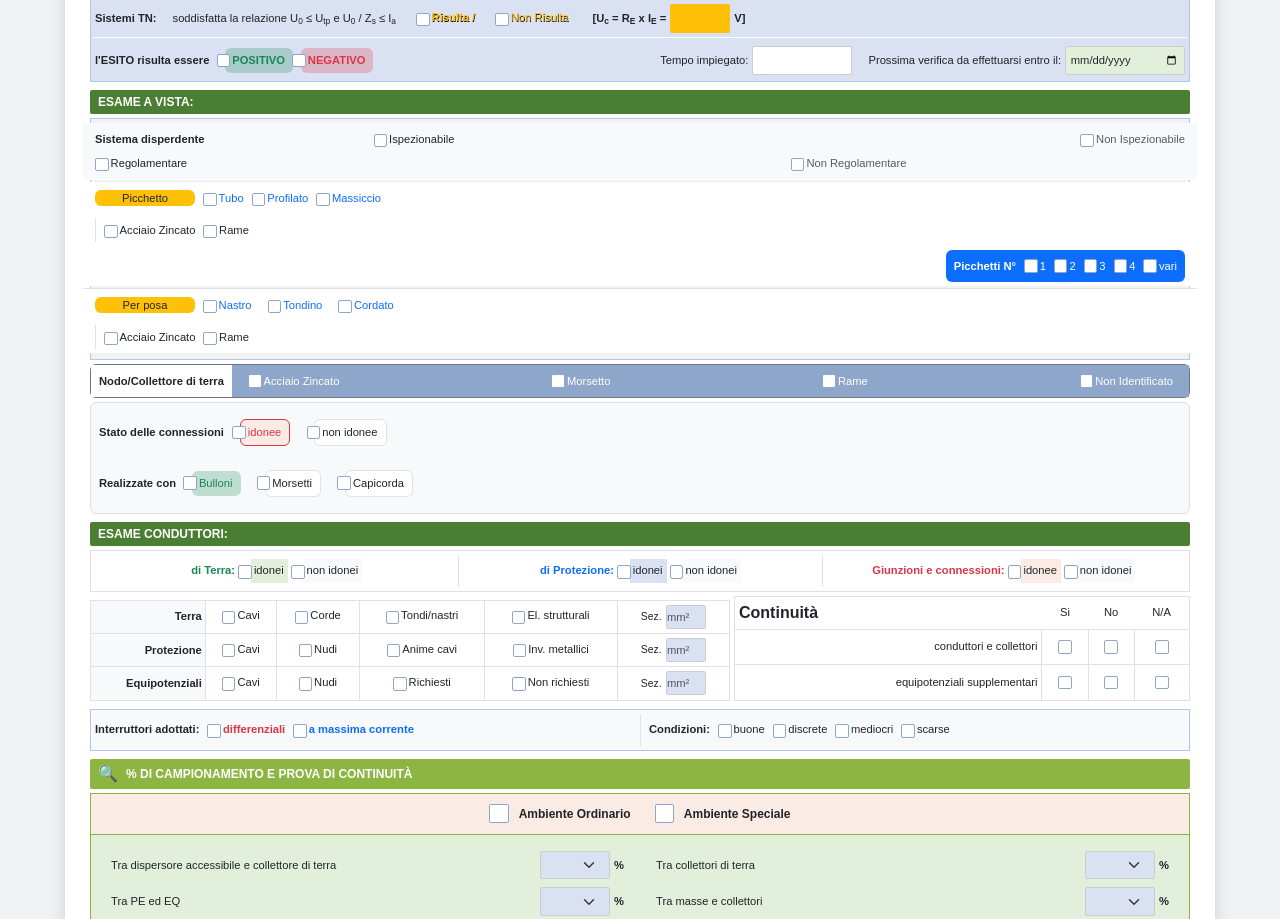
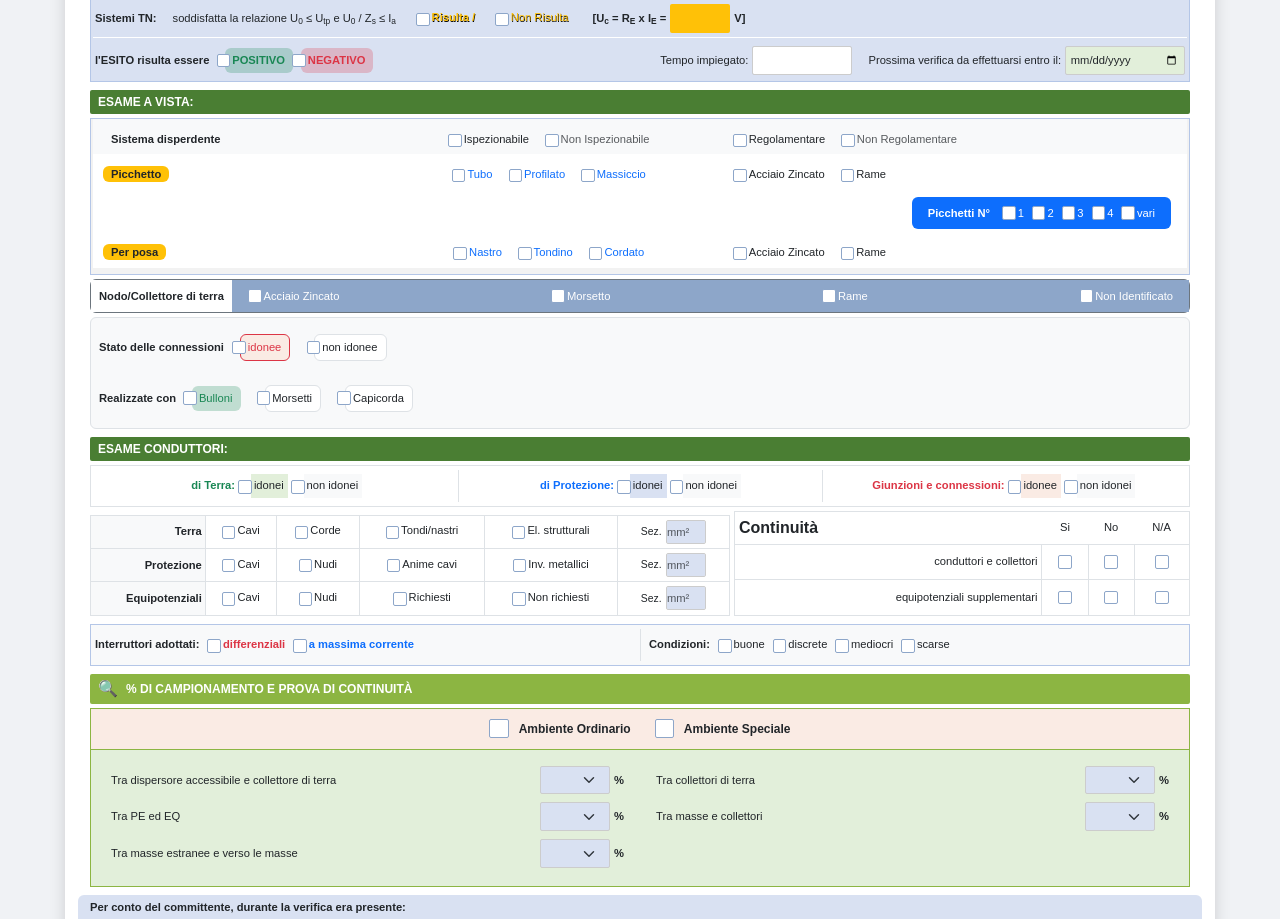
Before and after one commit to ingnunziozza/app-vit, a plain HTML site: page index.html in a window 1280 px wide. Shown: the part 834-1753 px from the top of the page. Drawn offline with nearby package versions, Linux system fonts and the light colour scheme.

Commit message:
Add files via upload

```diff
--- a/index.html
+++ b/index.html
@@ -29,9 +29,9 @@
         .form-check-input {
             width: 0.85rem;
             height: 0.85rem;
-            min-width: 0.85rem; /* Impedisce il rimpicciolimento automatico */
+            min-width: 0.85rem;
             min-height: 0.85rem;
-            flex-shrink: 0; /* Forza la dimensione esatta ovunque */
+            flex-shrink: 0;
             margin-top: 0.2rem;
             border-radius: 2px !important;
             border: 1px solid #8da6c9;
@@ -283,54 +283,64 @@
 
         <div class="section-header bg-dark-green mt-2">Esame a Vista:</div>
         <div class="bg-light-grey box-border pb-1">
-            <div class="row bg-light border-bottom border-white align-items-center py-1">
-                <div class="col-12 col-md-3 fw-bold mb-1 mb-md-0">Sistema disperdente</div>
-                <div class="col-12 col-md-9 d-flex flex-wrap justify-content-between gap-2">
+
+            <div class="row g-1 align-items-center py-1 bg-light border-bottom border-white text-center flex-wrap">
+                <div class="col-12 col-md-3 d-flex justify-content-center justify-content-md-start align-items-center mb-1 mb-md-0">
+                    <span class="fw-bold px-md-2 ms-md-2">Sistema disperdente</span>
+                </div>
+                <div class="col-12 col-md-4 d-flex justify-content-center align-items-center mb-1 mb-md-0 gap-3">
                     <div class="form-check form-check-inline d-flex align-items-center m-0"><input type="radio" name="sist_disp_ispez" value="Ispezionabile" class="form-check-input bg-light-green"><label class="form-check-label">Ispezionabile</label></div>
                     <div class="form-check form-check-inline d-flex align-items-center m-0"><input type="radio" name="sist_disp_ispez" value="Non Ispezionabile" class="form-check-input"><label class="form-check-label text-muted">Non Ispezionabile</label></div>
                 </div>
-<div class="col-12 col-md-9 d-flex flex-wrap justify-content-between gap-2">
+                <div class="col-12 col-md-5 d-flex justify-content-center justify-content-md-start align-items-center gap-3">
                     <div class="form-check form-check-inline d-flex align-items-center m-0"><input type="radio" name="sist_disp_regol" value="Regolamentare" class="form-check-input bg-light-blue"><label class="form-check-label">Regolamentare</label></div>
                     <div class="form-check form-check-inline d-flex align-items-center m-0"><input type="radio" name="sist_disp_regol" value="Non Regolamentare" class="form-check-input"><label class="form-check-label text-muted">Non Regolamentare</label></div>
                 </div>
             </div>
-            <div class="row align-items-center py-1 bg-white">
-                <div class="col-12 d-flex flex-wrap align-items-center gap-2">
-                    <span class="bg-warning px-2 rounded" style="width: 100px; text-align: center;">Picchetto</span>
-                    <div class="d-flex flex-wrap gap-2 align-items-center">
+
+            <div class="row g-1 align-items-center py-1 bg-white border-bottom border-light text-center flex-wrap">
+                <div class="col-12 col-md-3 d-flex justify-content-center justify-content-md-start align-items-center mb-1 mb-md-0">
+                    <span class="bg-warning px-2 rounded fw-bold ms-md-2">Picchetto</span>
+                </div>
+                <div class="col-12 col-md-4 d-flex flex-wrap justify-content-center align-items-center mb-1 mb-md-0 gap-3">
                     <div class="form-check form-check-inline d-flex align-items-center m-0"><input type="checkbox" name="inf_tubo" class="form-check-input"><label class="form-check-label text-primary">Tubo</label></div>
                     <div class="form-check form-check-inline d-flex align-items-center m-0"><input type="checkbox" name="inf_profilo" class="form-check-input"><label class="form-check-label text-primary">Profilato</label></div>
                     <div class="form-check form-check-inline d-flex align-items-center m-0"><input type="checkbox" name="inf_mass" class="form-check-input"><label class="form-check-label text-primary">Massiccio</label></div>
                 </div>
-                    <div class="border-md-start ps-md-2 border-sm-top pt-1 pt-md-0 d-flex flex-wrap gap-2 align-items-center w-100 w-md-auto mt-1 mt-md-0">
+                <div class="col-12 col-md-5 d-flex flex-wrap justify-content-center justify-content-md-start align-items-center gap-3">
                     <div class="form-check form-check-inline d-flex align-items-center m-0"><input type="checkbox" name="mat_inf_zinc" class="form-check-input"><label class="form-check-label">Acciaio Zincato</label></div>
                     <div class="form-check form-check-inline d-flex align-items-center m-0"><input type="checkbox" name="mat_inf_rame" class="form-check-input"><label class="form-check-label">Rame</label></div>
                 </div>
+            </div>
 
-                    <div class="ms-md-auto bg-primary text-white px-2 py-1 rounded d-flex flex-wrap align-items-center gap-2 mt-1 mt-md-0">
-                        <span class="fw-bold">Picchetti N°</span>
+            <div class="row g-1 align-items-center py-1 bg-white border-bottom border-light text-center flex-wrap">
+                <div class="col-12 d-flex justify-content-center justify-content-md-end px-md-3">
+                    <div class="bg-primary text-white px-3 py-1 rounded d-flex flex-wrap justify-content-center align-items-center gap-2">
+                        <span class="fw-bold me-1">Picchetti N°</span>
                         <div class="form-check form-check-inline d-flex align-items-center m-0"><input type="radio" name="picchetti_num" value="1" class="form-check-input mt-0"><label class="form-check-label text-white">1</label></div>
                         <div class="form-check form-check-inline d-flex align-items-center m-0"><input type="radio" name="picchetti_num" value="2" class="form-check-input mt-0"><label class="form-check-label text-white">2</label></div>
                         <div class="form-check form-check-inline d-flex align-items-center m-0"><input type="radio" name="picchetti_num" value="3" class="form-check-input mt-0"><label class="form-check-label text-white">3</label></div>
-                        <div class="form-check form-check-inline d-flex align-items-center m-0"><input type="radio" name="picchetti_num" value="3" class="form-check-input mt-0"><label class="form-check-label text-white">4</label></div>
+                        <div class="form-check form-check-inline d-flex align-items-center m-0"><input type="radio" name="picchetti_num" value="4" class="form-check-input mt-0"><label class="form-check-label text-white">4</label></div>
                         <div class="form-check form-check-inline d-flex align-items-center m-0"><input type="radio" name="picchetti_num" value="vari" class="form-check-input mt-0"><label class="form-check-label text-white">vari</label></div>
                     </div>
                 </div>
             </div>
-            <div class="row align-items-center py-1 bg-white border-top">
-                <div class="col-12 d-flex flex-wrap align-items-center gap-2">
-                    <span class="bg-warning px-2 rounded" style="width: 100px; text-align: center;">Per posa</span>
-                    <div class="d-flex flex-wrap gap-3 align-items-center">
+
+            <div class="row g-1 align-items-center py-1 bg-white text-center flex-wrap">
+                <div class="col-12 col-md-3 d-flex justify-content-center justify-content-md-start align-items-center mb-1 mb-md-0">
+                    <span class="bg-warning px-2 rounded fw-bold ms-md-2">Per posa</span>
+                </div>
+                <div class="col-12 col-md-4 d-flex flex-wrap justify-content-center align-items-center mb-1 mb-md-0 gap-3">
                     <div class="form-check form-check-inline d-flex align-items-center m-0"><input type="checkbox" name="posa_nastro" class="form-check-input"><label class="form-check-label text-primary">Nastro</label></div>
                     <div class="form-check form-check-inline d-flex align-items-center m-0"><input type="checkbox" name="posa_tondino" class="form-check-input"><label class="form-check-label text-primary">Tondino</label></div>
                     <div class="form-check form-check-inline d-flex align-items-center m-0"><input type="checkbox" name="posa_cordato" class="form-check-input"><label class="form-check-label text-primary">Cordato</label></div>
                 </div>
-                    <div class="border-md-start ps-md-2 border-sm-top pt-1 pt-md-0 d-flex flex-wrap gap-2 align-items-center w-100 w-md-auto mt-1 mt-md-0">
+                <div class="col-12 col-md-5 d-flex flex-wrap justify-content-center justify-content-md-start align-items-center gap-3">
                     <div class="form-check form-check-inline d-flex align-items-center m-0"><input type="checkbox" name="mat_posa_zinc" class="form-check-input"><label class="form-check-label">Acciaio Zincato</label></div>
                     <div class="form-check form-check-inline d-flex align-items-center m-0"><input type="checkbox" name="mat_posa_rame" class="form-check-input"><label class="form-check-label">Rame</label></div>
                 </div>
             </div>
-            </div>
+
         </div>
 
         <div class="row mt-1 g-0 border border-secondary rounded">
```
Lines whose indentation alone changed are shown as unchanged.
